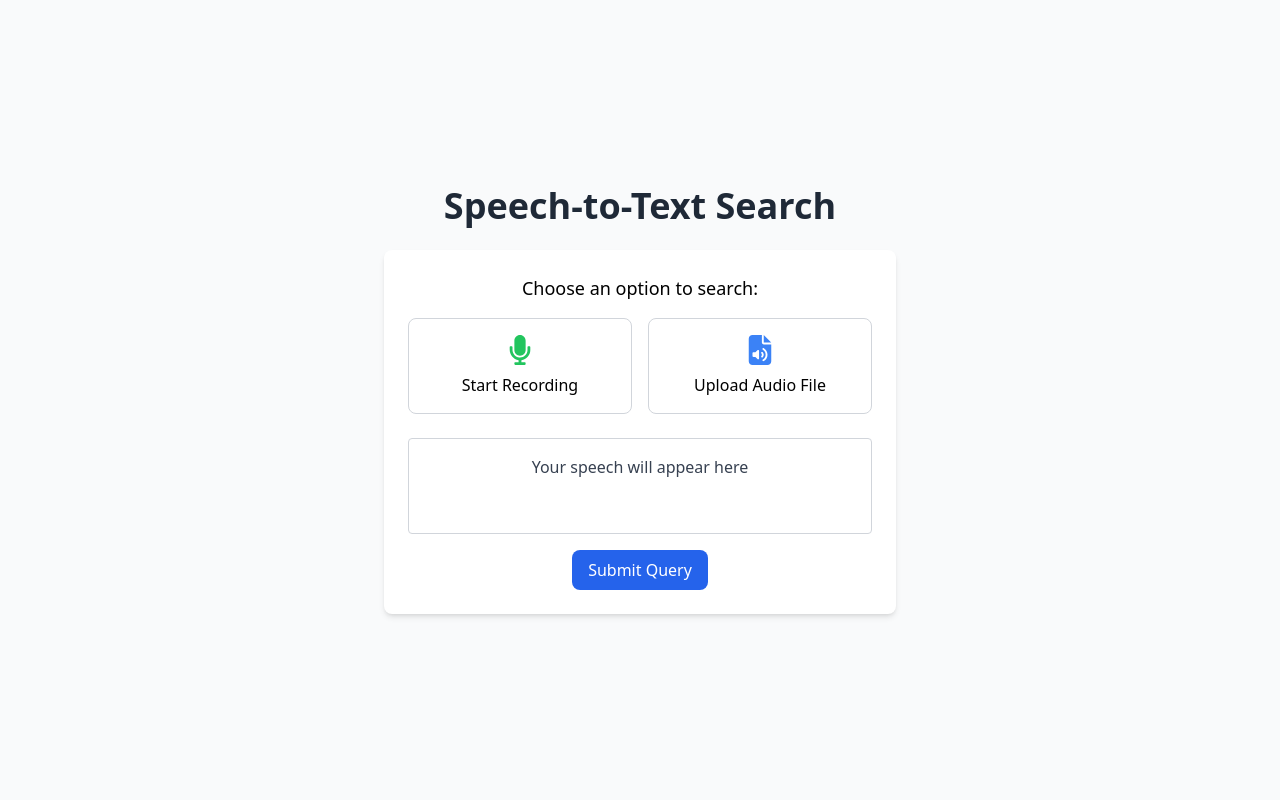
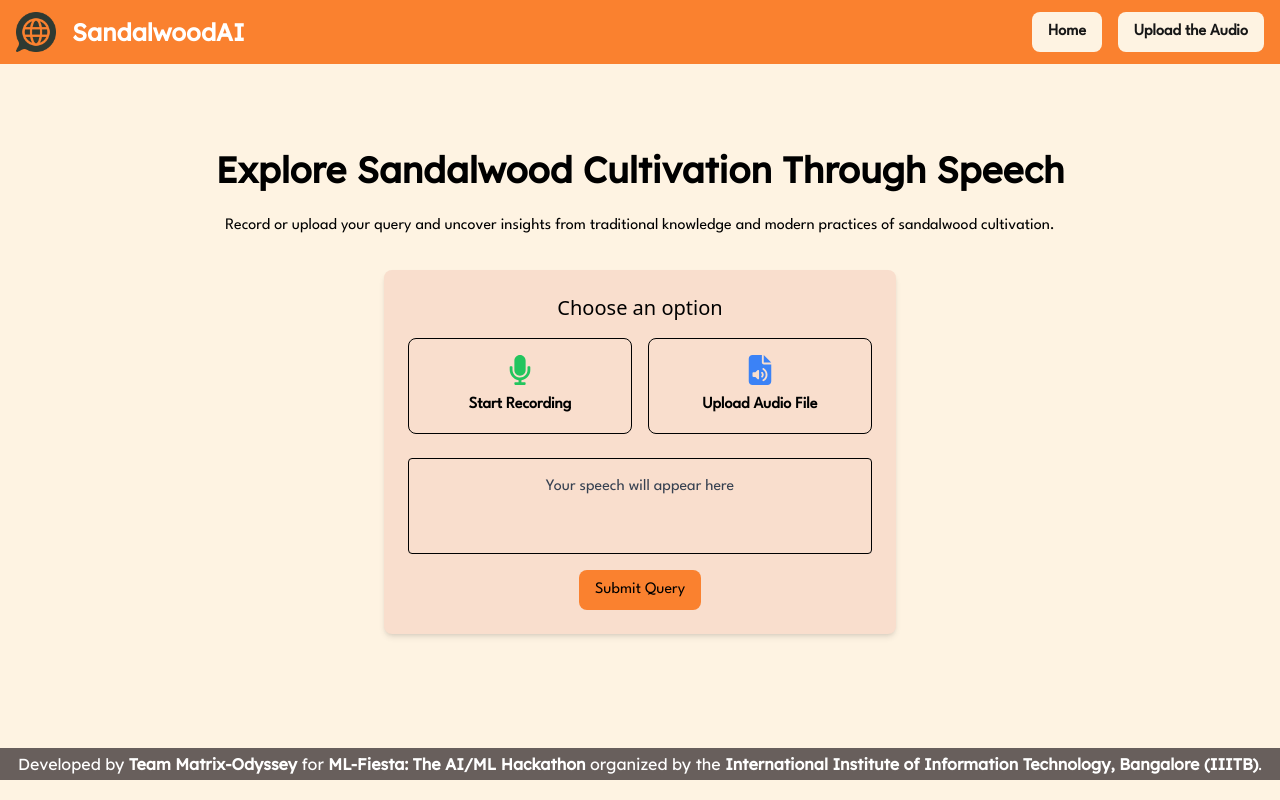
Before and after one commit to fromjyce/SandalwoodASR-Pipeline, a Next.js app in the folder frontend/: page /speechtotext in a window 1280 px wide. Built offline with nearby package versions, Linux system fonts and the light colour scheme.

Commit message:
added final styles

```diff
--- a/frontend/pages/speechtotext.js
+++ b/frontend/pages/speechtotext.js
@@ -2,6 +2,9 @@
 import React, { useState } from 'react';
 import { FaFileAudio } from "react-icons/fa6";
 import { FaMicrophone } from "react-icons/fa";
+import Head from "next/head";
+import Header from './components/header';
+import Footer from './components/footer';
 
 const SpeechToText = () => {
   const [isListening, setIsListening] = useState(false);
@@ -57,29 +60,35 @@ const SpeechToText = () => {
   };
 
   return (
-    <div className="min-h-screen flex flex-col items-center justify-center bg-gray-50 p-6">
-      <h1 className="text-4xl font-bold mb-6 text-gray-800">Speech-to-Text Search</h1>
-
-      <div className="w-full max-w-lg bg-white rounded-lg shadow-md p-6 text-center">
-        <p className="text-lg font-medium mb-4">Choose an option to search:</p>
-
+    <>
+      <Head>
+        <title>SandalwoodAI - Speech to Text</title>
+        <meta name="description" content="An AI-powered platform for processing and understanding Kannada audio resources on sandalwood cultivation, enabling users to query and explore indigenous knowledge through speech recognition." />
+      </Head>
+      <Header />
+      <div className='stt-spacer-top'></div>
+      <div className="flex flex-col items-center justify-center bg-[#FEF3E2] p-6">
+        <h1 className="text-4xl font-bold mb-6 stt-title lexend_deca">Explore Sandalwood Cultivation Through Speech</h1>
+        <p className="mb-8 stt-subtitle league_spartan">Record or upload your query and uncover insights from traditional knowledge and modern practices of sandalwood cultivation.</p>
+        <div className="w-full max-w-lg bg-[#f9decd] rounded-lg shadow-md p-6 text-center">
+          <p className="text-xl font-medium mb-4 poppins stt-option-choose">Choose an option</p>
           <div className="grid grid-cols-2 gap-4 mb-6">
-          <div className="border border-gray-300 rounded-lg p-4 text-center cursor-pointer hover:bg-gray-100"
+            <div className="border border-black rounded-lg p-4 text-center cursor-pointer hover:bg-[#FAE6CD]"
               onClick={isListening ? handleStopListening : handleStartListening}>
               <FaMicrophone className="text-3xl mx-auto mb-2 text-green-500" />
-            <p className="text-md font-medium">
+              <p className="text-md font-bold stt-option-choose league_spartan">
                 {isListening ? 'Stop Recording' : 'Start Recording'}
               </p>
             </div>
-          <div className="border border-gray-300 rounded-lg p-4 text-center cursor-pointer hover:bg-gray-100">
+            <div className="border border-black rounded-lg p-4 text-center cursor-pointer hover:bg-[#FAE6CD]">
               <label className="cursor-pointer flex flex-col items-center">
                 <FaFileAudio className="text-3xl mb-2 text-blue-500" />
-              <p className="text-md font-medium">Upload Audio File</p>
+                <p className="text-md font-bold stt-option-choose league_spartan">Upload Audio File</p>
                 <input type="file" accept="audio/*" className="hidden" onChange={handleFileChange} />
               </label>
             </div>
           </div>
-        <div className="border border-gray-300 rounded p-4 mb-4 h-24 text-gray-700 overflow-auto">
+          <div className="border border-black rounded p-4 mb-4 h-24 text-gray-700 overflow-auto league_spartan">
             {recognizedText || (isListening ? 'Listening...' : 'Your speech will appear here')}
           </div>
           {uploadText && (
@@ -92,13 +101,16 @@ const SpeechToText = () => {
 
           <button
             onClick={handleSubmit}
-          className="bg-blue-600 text-white px-4 py-2 rounded-lg hover:bg-blue-700 transition"
+            className="bg-[#FA812F] league_spartan text-black px-4 py-2 rounded-lg hover:bg-[#FA5D2F] transition"
             disabled={!recognizedText && !uploadText}
           >
             Submit Query
           </button>
         </div>
       </div>
+      <div className='stt-spacer-bottom'></div>
+      <Footer />
+    </>
   );
 };
 
```
Lines whose indentation alone changed are shown as unchanged.
